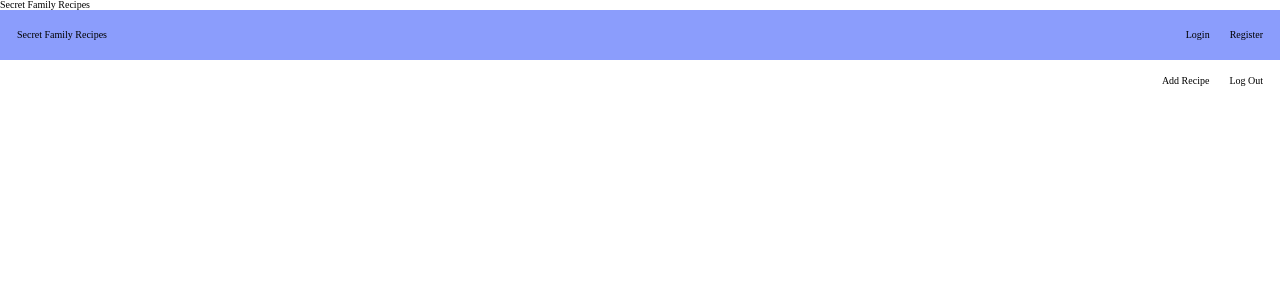
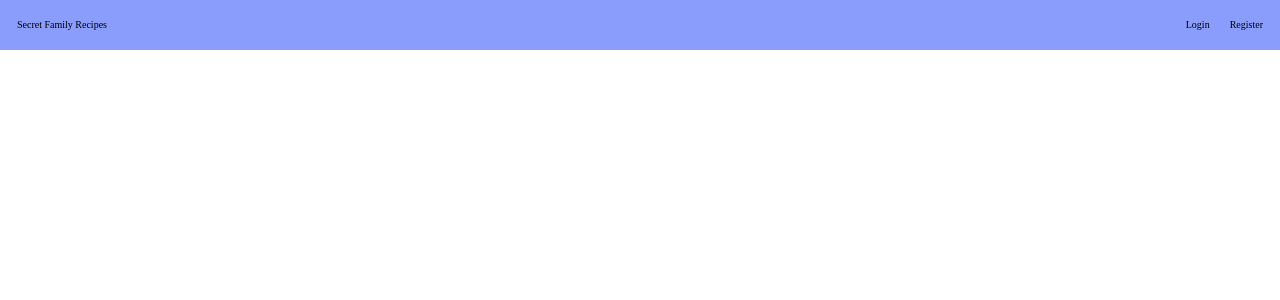
Before and after one commit to secret-family-recipes-cookbook-1/Front-End, a React (Create React App) app in the folder client/: page / in a window 1280 px wide. Shown: the top 300 px of the page. Built offline with nearby package versions, Linux system fonts and the light colour scheme.

Commit message:
Got navigation working with login status tracking

```diff
--- a/client/src/App.js
+++ b/client/src/App.js
@@ -33,8 +33,7 @@ function App() {
         chopped fresh oregano for garnish`
 			],
 			source: "Chef John",
-      instructions:
-        `Preheat oven to 425 degrees F (220 degrees C).
+			instructions: `Preheat oven to 425 degrees F (220 degrees C).
         Lightly oil a large roasting pan.
         Place chicken pieces in large bowl.
         Season with salt, oregano, pepper, rosemary, and cayenne pepper.
@@ -176,8 +175,7 @@ function App() {
 	return (
 		<Router>
 			<RecipeContext.Provider value={{ recipeList, setRecipeList }}>
-        <div className="App">
-          <h1>Secret Family Recipes</h1>
+				<div className='App'>
 					<Navigation />
 					{/* <Switch>
             <Route exact path="/" component={LandingPage} />
@@ -188,12 +186,12 @@ function App() {
             <Route exact path="/recipes/:id" component={RecipeDetails} />
           </Switch> */}
 					<Switch>
-            <Route exact path="/" component={LandingPage} />
-            <Route exact path="/login" component={Login} />
-            <Route exact path="/register" component={Register} />
-            <ProtectedRoute exact path="/recipes" component={RecipeList} />
-            <ProtectedRoute exact path="/add-recipe" component={AddRecipe} />
-            <ProtectedRoute path="/recipes/:id" component={RecipeDetails} />
+						<Route exact path='/' component={LandingPage} />
+						<Route exact path='/login' component={Login} />
+						<Route exact path='/register' component={Register} />
+						<ProtectedRoute exact path='/recipes' component={RecipeList} />
+						<ProtectedRoute exact path='/add-recipe' component={AddRecipe} />
+						<ProtectedRoute path='/recipes/:id' component={RecipeDetails} />
 					</Switch>
 				</div>
 			</RecipeContext.Provider>
--- a/client/src/components/Navigation.js
+++ b/client/src/components/Navigation.js
@@ -3,9 +3,8 @@ import { Link, NavLink } from "react-router-dom";
 
 import "../utils/styles/css/navigation.css";
 
-const Navigation = props => {
-	// Need auth status to display SignInLinks or SignedOutLinks
-	//const links = <whatever tracks the authentication/> ? <SignedInLinks/> : <SignedOutLinks/>
+const Navigation = () => {
+	const loggedIn = localStorage.token;
 
 	return (
 		<>
@@ -14,7 +13,17 @@ const Navigation = props => {
 					<Link to='/'>Secret Family Recipes</Link>
 				</div>
 				<div className='navBar__links__container'>
-					{/*Will show if user is logged out */}
+					{loggedIn ? <SignedInLinks /> : <SignedOutLinks />}
+				</div>
+			</nav>
+		</>
+	);
+};
+
+export default Navigation;
+
+const SignedOutLinks = () => {
+	return (
 		<ul className='navBar__signedOut__links'>
 			<li>
 				<NavLink to='/login'>Login</NavLink>
@@ -23,8 +32,11 @@ const Navigation = props => {
 				<NavLink to='/register'>Register</NavLink>
 			</li>
 		</ul>
+	);
+};
 
-					{/*Will show if user is logged in */}
+const SignedInLinks = () => {
+	return (
 		<ul className='navBar__signedIn__links'>
 			<li>
 				<NavLink to='/add-recipe'>Add Recipe</NavLink>
@@ -34,10 +46,5 @@ const Navigation = props => {
 				{/*Will add an OnClick linked to a signOut function */}
 			</li>
 		</ul>
-				</div>
-			</nav>
-		</>
 	);
 };
-
-export default Navigation;
```
Lines whose indentation alone changed are shown as unchanged.
